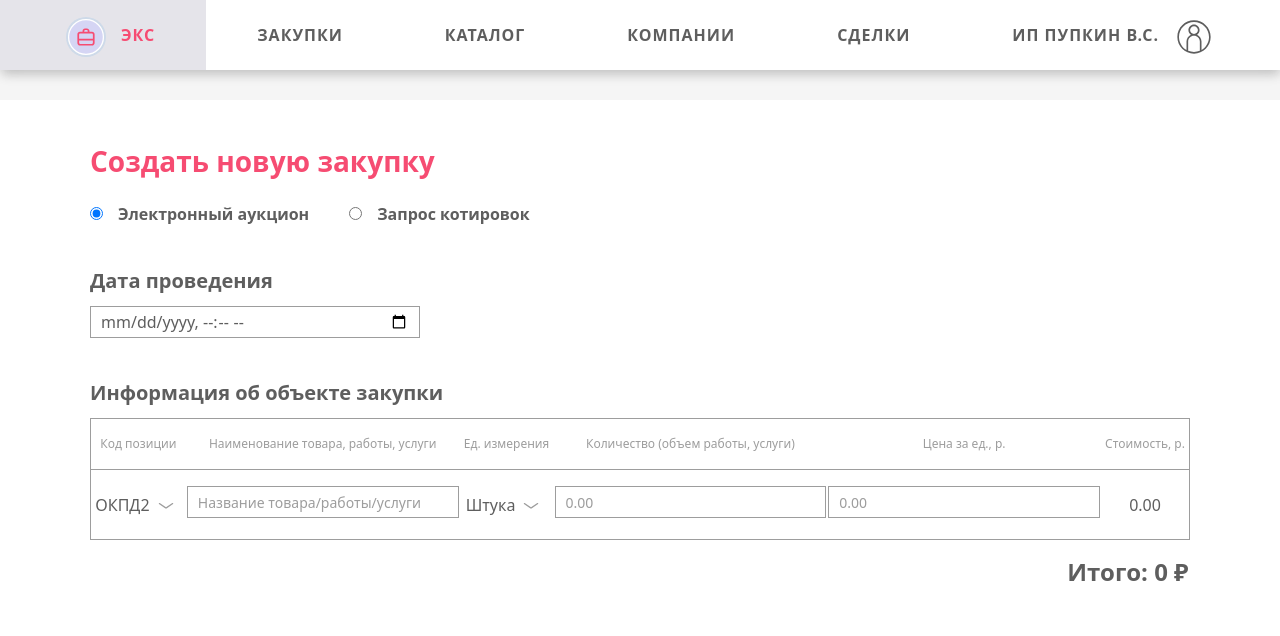
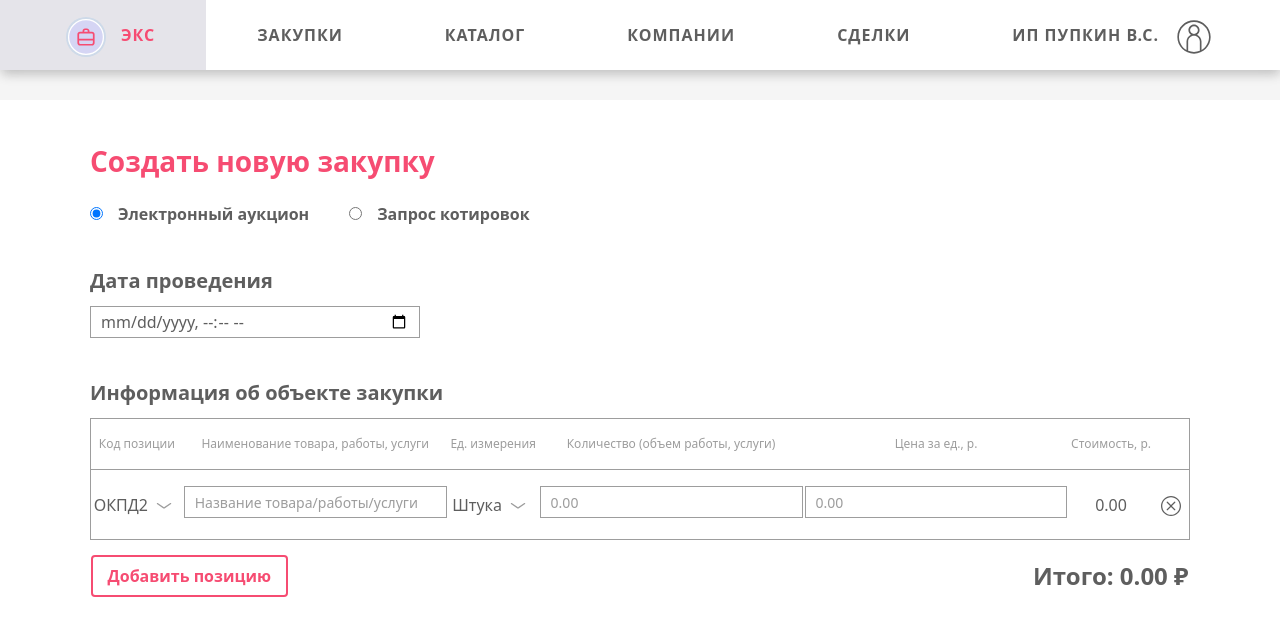
Before and after one commit to iberis18/ElectronicCommercialTransactions, a React (Vite) app in the folder ECT/reactapp/: page /newPurchases in a window 1280 px wide. Shown: the top 636 px of the page. Built offline with nearby package versions, Linux system fonts and the light colour scheme; no server answers.

Commit message:
редактируемая таблица товаров новой закупки

```diff
--- a/ECT/reactapp/src/components/commodities/editableCommoditiesTabel/EditableCommoditiesTabel.jsx
+++ b/ECT/reactapp/src/components/commodities/editableCommoditiesTabel/EditableCommoditiesTabel.jsx
@@ -5,7 +5,7 @@ import { Okpd2 } from '../../okpd2/Okpd2';
 import { Modal } from '../../modal/Modal';
 import DropdownIcon from '../../../assets/dropdown.svg?react';
 import { Input } from '../../input/Input';
-import { name } from 'file-loader';
+import CrossIcon from '../../../assets/cross.svg?react';
 
 export const EditableCommoditiesTabel = (props) => {
   const [commodityList, changeCommodityList] =  useState(props.commodityList || [{
@@ -16,13 +16,16 @@ export const EditableCommoditiesTabel = (props) => {
     price: '',
     cost: '0.00',
   }]);
-  const startCost = props.startCost || 0.00;
+  const [startCost, setStartCost] = useState(props.startCost || 0.00);
 
   const okpd2ModalCallback = (value) => {
   }
 
   useEffect(() => {
     console.log(commodityList);
+    let sum = 0;
+    commodityList.map((item) => sum += Number(item.cost));
+    setStartCost(sum.toFixed(2));
   }, [commodityList]);
 
   const nameCallback = (value, elementKey) => {
@@ -35,25 +38,30 @@ export const EditableCommoditiesTabel = (props) => {
   }
 
   const quantityCallback = (value, elementKey) => {
-    changeCommodityList(commodityList.map((item, index) => {
-      var returnValue = {...item};
-      if (elementKey == index) {
-        returnValue.quantity = value;
-        returnValue.cost = (item.quantity * item.price).toFixed(2);
-      }
-      return (returnValue);
-    }));
+    commodityList[elementKey].quantity = value;
+    commodityList[elementKey].cost = (commodityList[elementKey].quantity * commodityList[elementKey].price).toFixed(2);
+    changeCommodityList([...commodityList]);
   }
 
   const priceCallback = (value, elementKey) => {
-    changeCommodityList(commodityList.map((item, index) => {
-      var returnValue = {...item};
-      if (elementKey == index) {
-        returnValue.price = value;
-        returnValue.cost = (item.quantity * item.price).toFixed(2)
-      }
-      return (returnValue);
-    }));
+    commodityList[elementKey].price = value;
+    commodityList[elementKey].cost = (commodityList[elementKey].quantity * commodityList[elementKey].price).toFixed(2);
+    changeCommodityList([...commodityList]);
+  }
+
+  const deliteItem = (index) => {
+    changeCommodityList([...commodityList.slice(0, index), ...commodityList.slice(index + 1)]);
+  }
+
+  const addItem = () => {
+    changeCommodityList([...commodityList, {
+      okpd2: 'ОКПД2',
+      name: '',
+      unit: 'Штука',
+      quantity: '',
+      price: '',
+      cost: '0.00',
+    }]);
   }
 
   const modalDropdownBtn = () => {
@@ -94,14 +102,22 @@ export const EditableCommoditiesTabel = (props) => {
                   <Modal dataComponent={<></>} title='Единицы измерения' button={modalDropdownBtn()} parentCallback={nameCallback} />
                 </div>
               </td>
-              <td><Input placeholder='0.00' value={spaceDigits(item.quantity)} parentCallback={quantityCallback} elementKey={index} /></td>
-              <td><Input placeholder='0.00' value={spaceDigits(item.price)} parentCallback={priceCallback} elementKey={index} /></td>
+              <td><Input type='number' placeholder='0.00' value={item.quantity} parentCallback={quantityCallback} elementKey={index} /></td>
+              <td><Input type='number' placeholder='0.00' value={spaceDigits(item.price)} parentCallback={priceCallback} elementKey={index} /></td>
               <td>{spaceDigits(item.cost)}</td>
+              <td>
+                <button onClick={() => deliteItem(index)} className='editable-commodity-tabel__modal-btn'>
+                  <CrossIcon className='editable-commodity-tabel__modal-btn__icon' />
+                </button>
+              </td>
             </tr>
           )
         }
-        <tr className='total-sum'>
-          <td colSpan='6'>Итого: {spaceDigits(startCost)} ₽</td>
+        <tr className='total'>
+          <td className='button' colSpan='3'>
+            <button className='add-button' onClick={addItem}>Добавить позицию</button>
+          </td>
+          <td className='sum' colSpan='4'>Итого: {spaceDigits(startCost)} ₽</td>
         </tr>
         </tbody>
       </table>
--- a/ECT/reactapp/src/components/commodities/editableCommoditiesTabel/EditableCommoditiesTabel.sass
+++ b/ECT/reactapp/src/components/commodities/editableCommoditiesTabel/EditableCommoditiesTabel.sass
@@ -24,15 +24,33 @@
         line-height: $giant-line-height
         text-align: center
 
-    tr.total-sum
+    tr.total
       border: none
-      td
+
+      td.sum
         text-align: right
         font:
           size: $small-title-font-size
           weight: $font-weight-semibold
         color: $gray
         line-height: $giant-line-height
+
+      td.button
+        padding: $small-element-padding 0
+        .add-button
+          background: $white
+          color: $coral
+          font:
+            weight: $font-weight-semibold
+          border:
+            radius: $button-border-radius
+            width: $button-border-width
+            style: solid
+            color: $coral
+          padding: $button-padding $small-element-padding
+          &:hover
+            color: $dark-coral
+            border-color: $dark-coral
 
   &__modal-btn
     border: none
--- a/ECT/reactapp/src/components/input/Input.jsx
+++ b/ECT/reactapp/src/components/input/Input.jsx
@@ -10,7 +10,7 @@ export const Input = (props) => {
 
   const inputHandler = (value) => {
     valueChange(value);
-    parentCallback(value, elementKey);
+    parentCallback(value, props.elementKey);
   }
 
   return (
```
